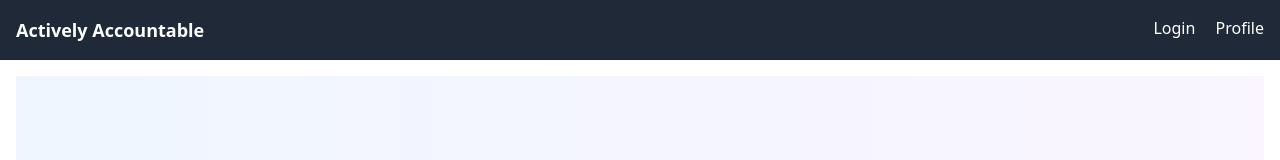
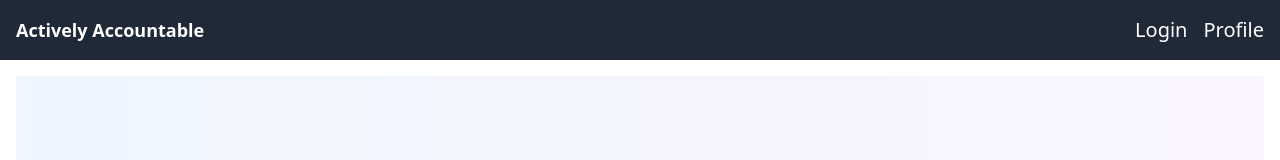
Before and after one commit to ismithin/SoftwareProject, a SvelteKit app in the folder actively-accountable/: page /forgot-password in a window 1280 px wide. Shown: the top 160 px of the page. Built offline with nearby package versions, Linux system fonts and the light colour scheme.

Commit message:
I changed the header a bit. Made the Login and profile font bigger When the user hoovers over the profile tab, reset password pops up. When clicked on will take you to the page to reset your password.

```diff
--- a/actively-accountable/src/routes/+layout.svelte
+++ b/actively-accountable/src/routes/+layout.svelte
@@ -5,9 +5,19 @@
   <nav class="bg-gray-800 p-4 text-white">
 	<div class="mx-auto flex max-w-7xl justify-between">
 	  <a href="/" class="text-lg font-bold">Actively Accountable</a>
-		<div>
-			<a href="/login" class="mr-4 hover:underline">Login</a>
-			<a href="/profile" class="hover:underline">Profile</a>
+	  <div class="flex space-x-4">
+		<!-- Login Link (Increased Font Size) -->
+		<a href="/login" class="text-xl hover:underline">Login</a>
+
+		<!-- Profile Link Wrapper (After Login) -->
+		<div class="relative group">
+		  <a href="/profile" class="text-xl hover:underline">Profile</a>
+
+		  <!-- Dropdown Menu (Hidden by default, shown on hover or focus) -->
+		  <div class="absolute left-0 mt-2 hidden bg-gray-700 text-white rounded-md shadow-lg group-hover:block group-focus-within:block">
+			<a href="/forgot-password" class="text-sm block px-4 py-2 hover:bg-gray-600">Reset Password</a>
+		  </div>
+		</div>
 	  </div>
 	</div>
   </nav>
```
Lines whose indentation alone changed are shown as unchanged.
